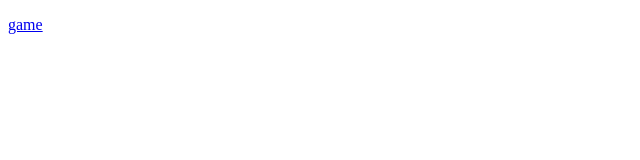
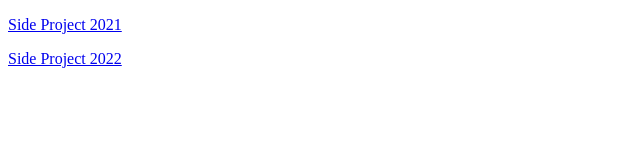
Before and after one commit to PrajwalVandana/PrajwalVandana.github.io, a plain HTML site: page index.html in a window 1280 px wide. Shown: the whole page, without its empty margins (0-640 px from the left). Drawn offline with Linux system fonts and the light colour scheme.

Commit message:
Update index.html

```diff
--- a/index.html
+++ b/index.html
@@ -2,7 +2,8 @@
 <html>
 <body>
 
-<p><a href="game.html">game</a></p>
+<p><a href="game.html">Side Project 2021</a></p>
+<p><a href="web.html">Side Project 2022</a></p>
 
 </body>
 </html>
```
